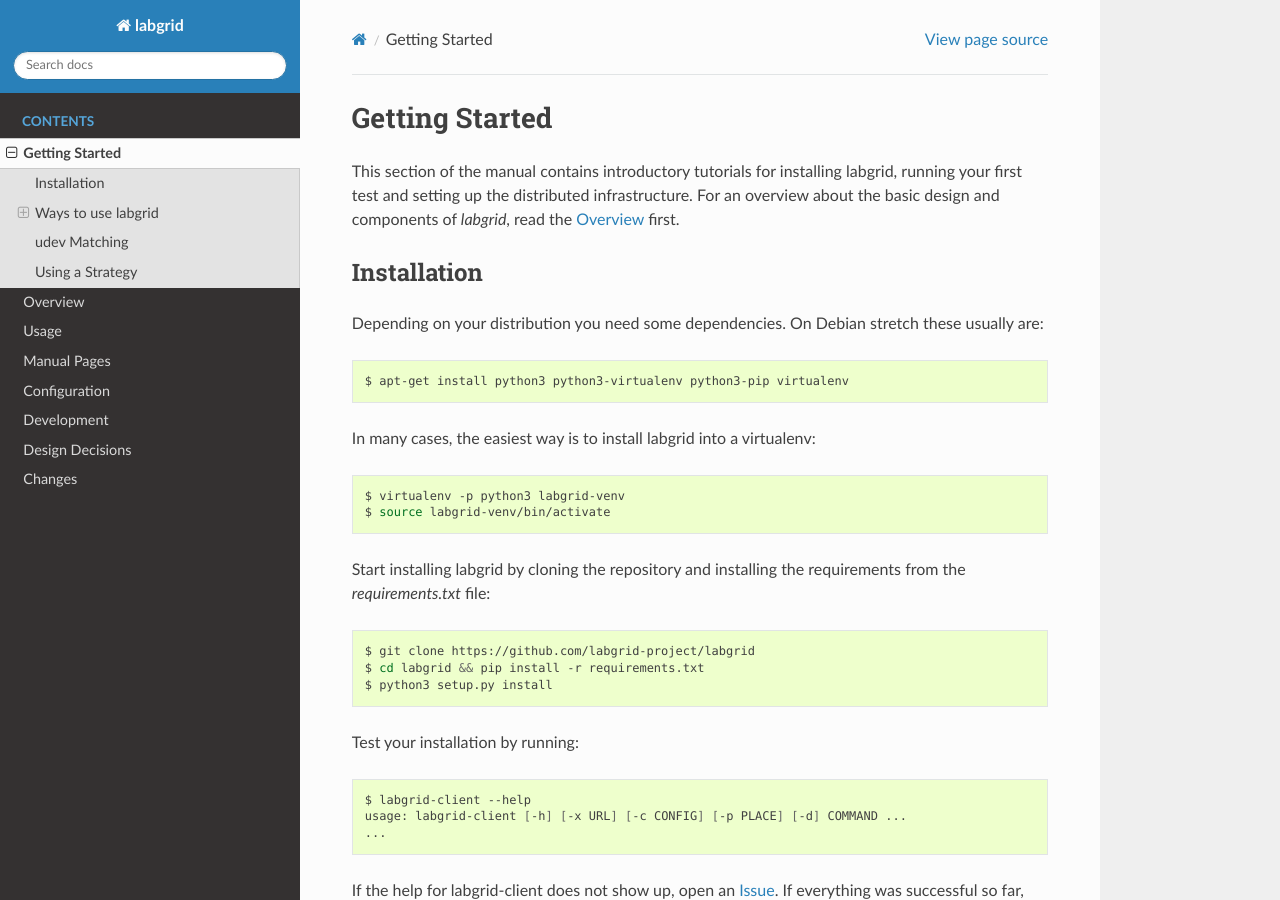
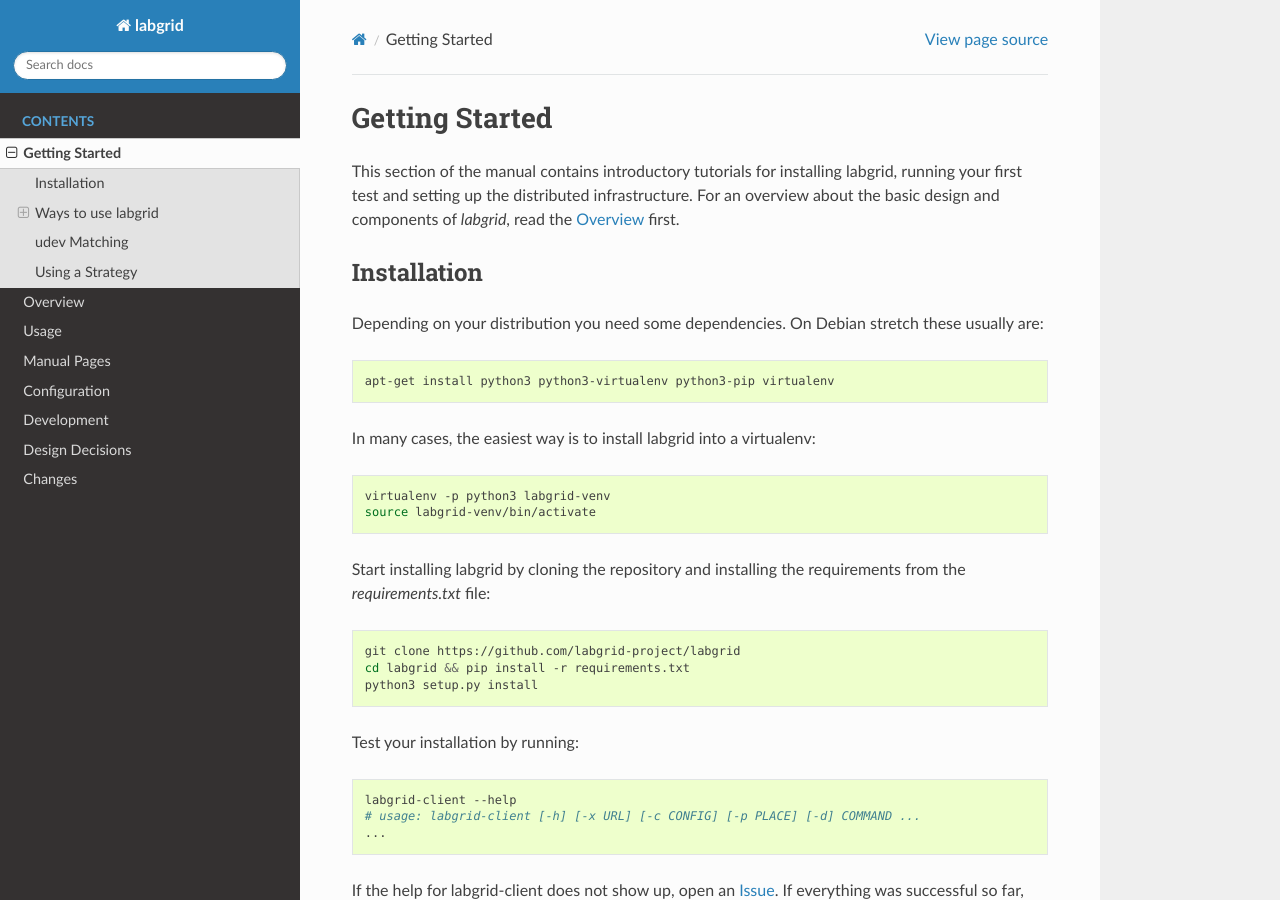
Before and after one commit to labgrid-project/labgrid, a Sphinx documentation site: the page built from doc/getting_started.rst, in a window 1280 px wide and 900 px high. Built offline with Sphinx 7.4.7 and the Read the Docs theme 2.0.0, drawn with Linux system fonts in a browser that asks for light colours; pages that are not in the unit, such as notebooks, are missing from menus; part of the change alters nothing that is shown.

```diff
--- a/doc/getting_started.rst
+++ b/doc/getting_started.rst
@@ -14,32 +14,32 @@ these usually are:
 
 .. code-block:: bash
 
-   $ apt-get install python3 python3-virtualenv python3-pip virtualenv
+   apt-get install python3 python3-virtualenv python3-pip virtualenv
 
 
 In many cases, the easiest way is to install labgrid into a virtualenv:
 
 .. code-block:: bash
 
-    $ virtualenv -p python3 labgrid-venv
-    $ source labgrid-venv/bin/activate
+    virtualenv -p python3 labgrid-venv
+    source labgrid-venv/bin/activate
 
 Start installing labgrid by cloning the repository and installing the
 requirements from the `requirements.txt` file:
 
 .. code-block:: bash
 
-    $ git clone https://github.com/labgrid-project/labgrid
-    $ cd labgrid && pip install -r requirements.txt
-    $ python3 setup.py install
+    git clone https://github.com/labgrid-project/labgrid
+    cd labgrid && pip install -r requirements.txt
+    python3 setup.py install
 
 
 Test your installation by running:
 
 .. code-block:: bash
 
-    $ labgrid-client --help
-    usage: labgrid-client [-h] [-x URL] [-c CONFIG] [-p PLACE] [-d] COMMAND ...
+    labgrid-client --help
+    # usage: labgrid-client [-h] [-x URL] [-c CONFIG] [-p PLACE] [-d] COMMAND ...
     ...
 
 If the help for labgrid-client does not show up, open an `Issue
```
